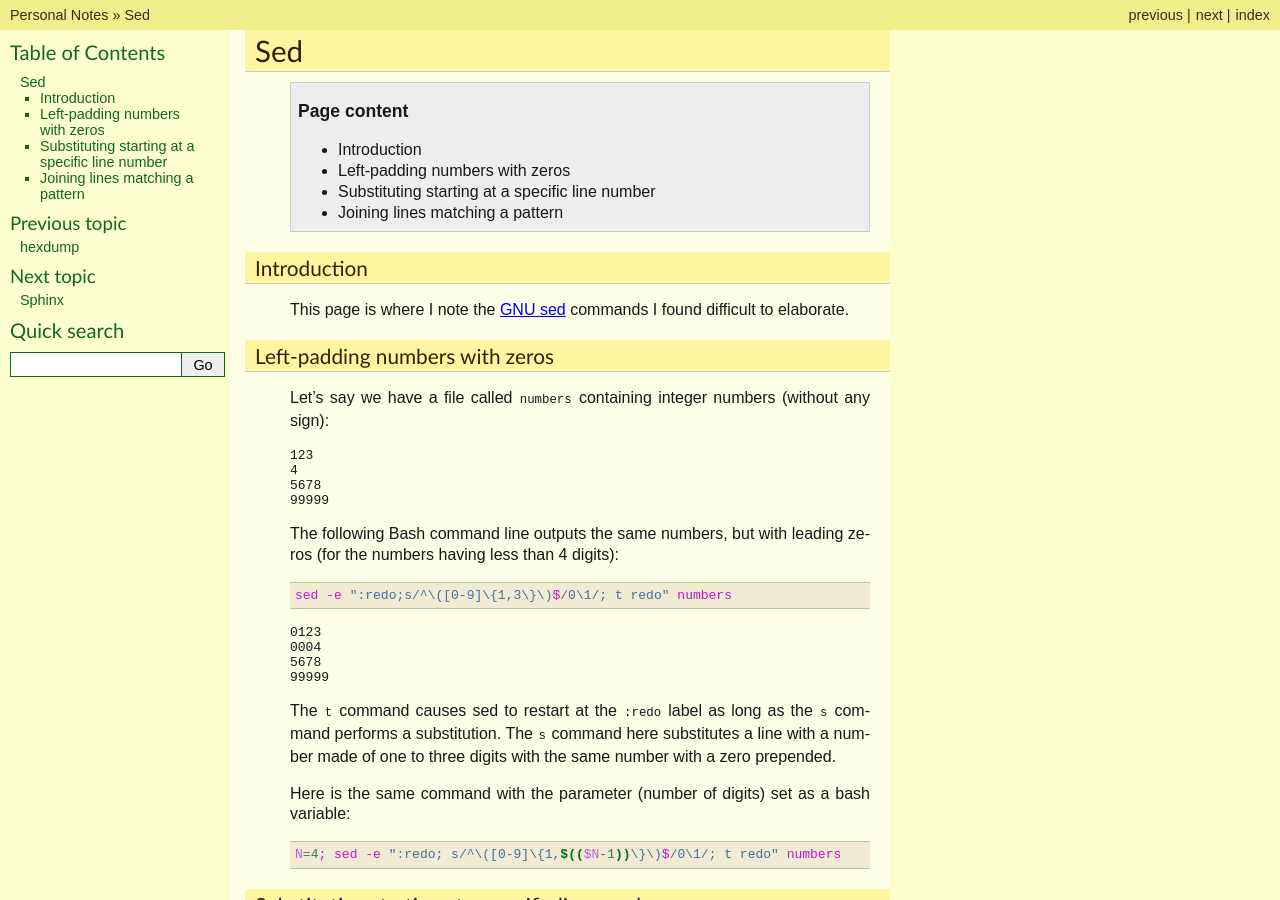
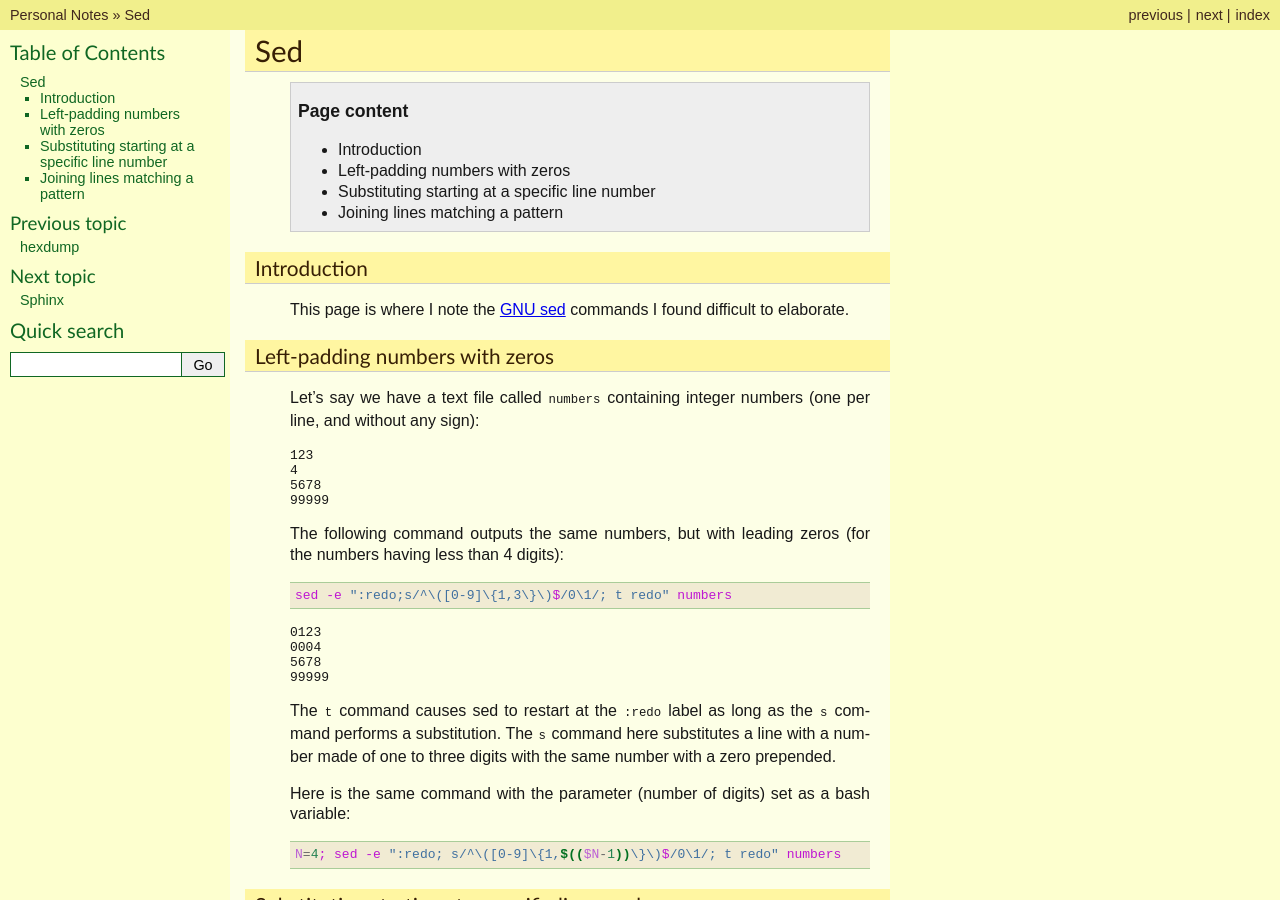
Before and after one commit to thierr26/thierr26_personal_notes_sphinx_sources, a Sphinx documentation site: the page built from source/sed.rst, in a window 1280 px wide and 900 px high. Built offline with Sphinx 7.4.7, drawn with Linux system fonts in a browser that asks for light colours.

Commit message:
Slightly change the wording in the sed page

```diff
--- a/source/sed.rst
+++ b/source/sed.rst
@@ -26,16 +26,16 @@ Left-padding numbers with zeros
   pair: sed commands; s
   pair: sed commands; t
 
-Let's say we have a file called ``numbers`` containing integer numbers (without
-any sign):
+Let's say we have a text file called ``numbers`` containing integer numbers
+(one per line, and without any sign):
 
 | 123
 | 4
 | 5678
 | 99999
 
-The following Bash command line outputs the same numbers, but with leading
-zeros (for the numbers having less than 4 digits)::
+The following command outputs the same numbers, but with leading zeros (for the
+numbers having less than 4 digits)::
 
   sed -e ":redo;s/^\([0-9]\{1,3\}\)$/0\1/; t redo" numbers
 
```
